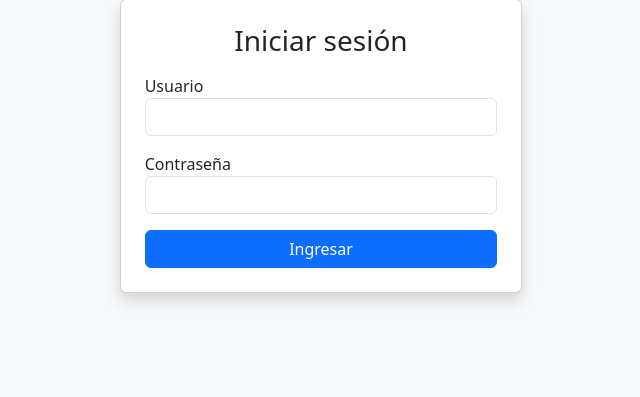
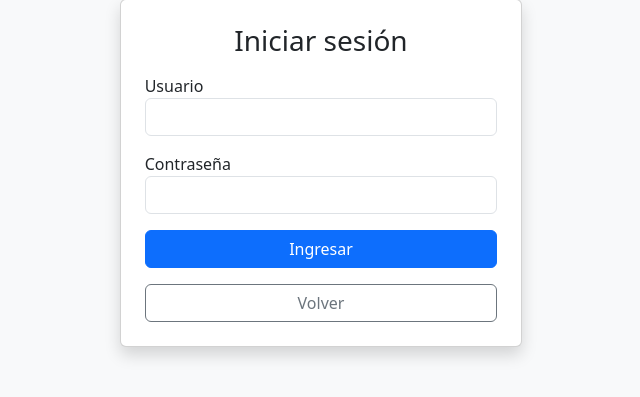
Before and after one commit to Gustavo-Sanchez-1979/trabajo-mi-proyecto-final-primer-cuatrimestre, a PHP site: page /trabajo_practico_dos_tablas/login.php in a window 1280 px wide. Shown: the part 49-446 px from the top of the page, without its empty margins (319-959 px from the left). Run offline with PHP 8.4, Linux system fonts and the light colour scheme.

Commit message:
se agrega boton volver por si ingresan a administrador de empleados y no estan registrados puedan volver a pagina principal

```diff
--- a/trabajo_practico_dos_tablas/login.php
+++ b/trabajo_practico_dos_tablas/login.php
@@ -57,16 +57,18 @@ if ($_SERVER["REQUEST_METHOD"] === "POST") {
 
 <!DOCTYPE html>
 <html lang="es">
+
 <head>
   <meta charset="UTF-8">
   <title>Ingreso al sistema</title>
   <link href="https://cdn.jsdelivr.net/npm/bootstrap@5.3.2/dist/css/bootstrap.min.css" rel="stylesheet">
 </head>
+
 <body class="bg-light">
   <div class="container mt-5 col-md-4">
     <div class="card shadow p-4">
       <h3 class="text-center mb-3">Iniciar sesión</h3>
-    <?php if(isset($error)) echo "<div class='alert alert-danger'>$error</div>"; ?>
+      <?php if (isset($error)) echo "<div class='alert alert-danger'>$error</div>"; ?>
       <form method="POST">
         <div class="mb-3">
           <label>Usuario</label>
@@ -77,8 +79,10 @@ if ($_SERVER["REQUEST_METHOD"] === "POST") {
           <input type="password" name="contrasenia" class="form-control" required>
         </div>
         <button class="btn btn-primary w-100" type="submit">Ingresar</button>
+        <a href="/trabajo-mi-proyecto-final-primer-cuatrimestre/index.php" class="btn btn-outline-secondary w-100 mt-3">Volver</a>
       </form>
     </div>
   </div>
 </body>
+
 </html>
```
Lines whose indentation alone changed are shown as unchanged.
